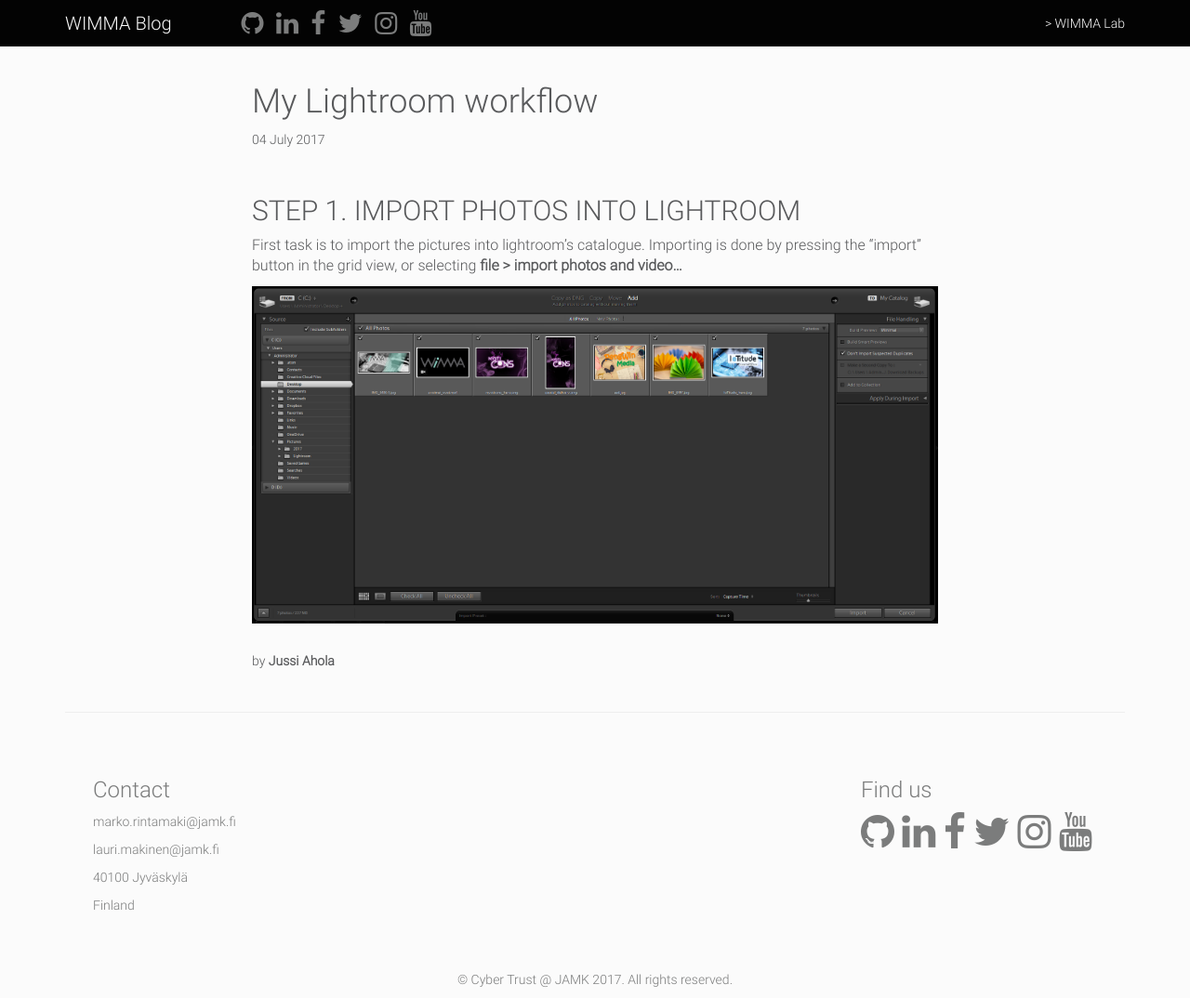
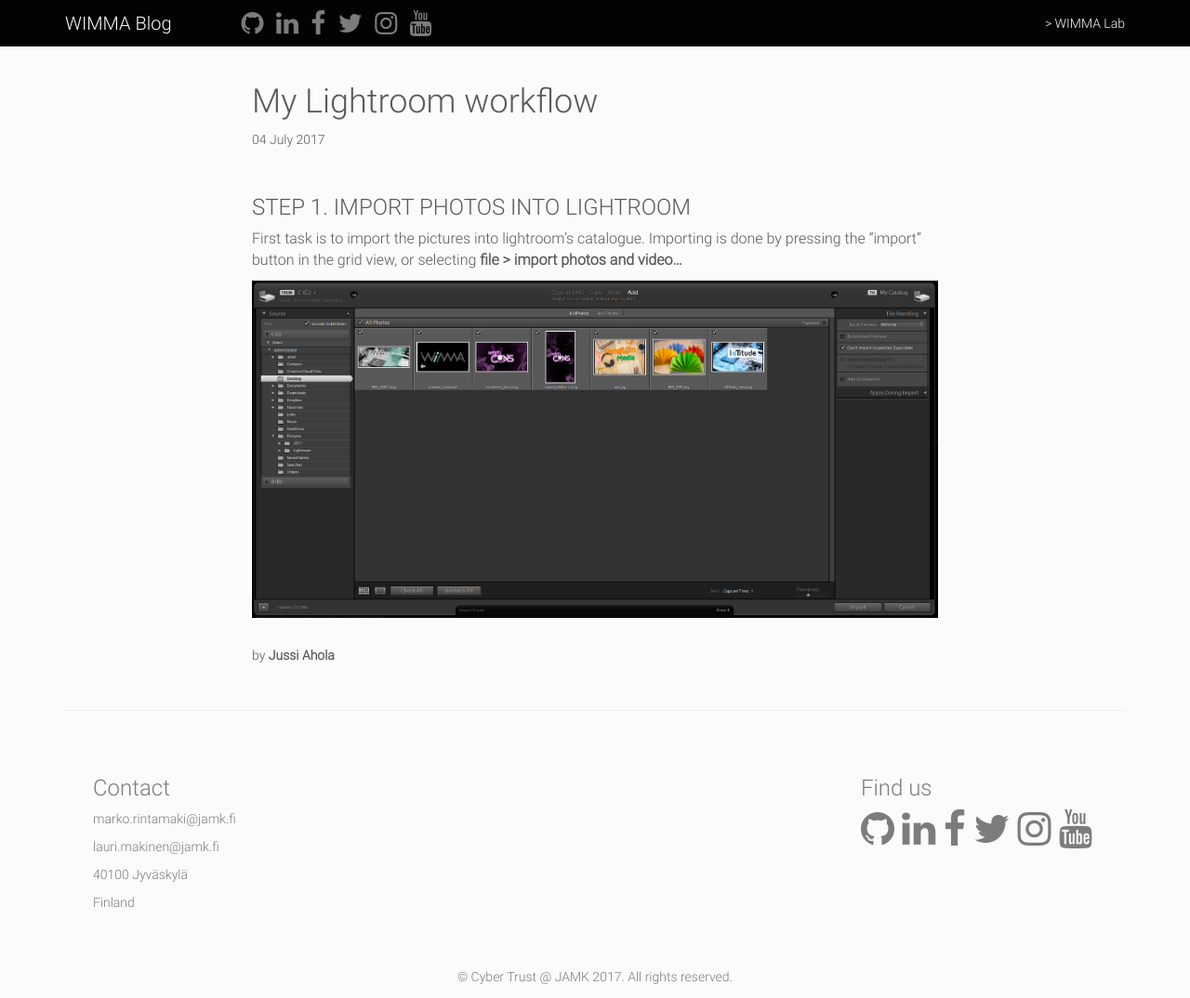
Before and after one commit to wimmalab/blog, a Jekyll site: the page built from _posts/2017-07-04-My-Lightroom-Workflow.md, in a window 1280 px wide and 1074 px high. Shown: the whole window at 93% size. Built offline with Jekyll 4.4.1, drawn with Linux system fonts in a browser that asks for light colours; nearby versions of some CDN libraries.

```diff
--- a/_posts/2017-07-04-My-Lightroom-Workflow.md
+++ b/_posts/2017-07-04-My-Lightroom-Workflow.md
@@ -7,7 +7,7 @@ image:
 author: Jussi Ahola
 ---
 
-## STEP 1. IMPORT PHOTOS INTO LIGHTROOM
+### STEP 1. IMPORT PHOTOS INTO LIGHTROOM
 First task is to import the pictures into lightroom’s catalogue. Importing is done by pressing the “import” button in the grid view, or selecting **file > import photos and video…**
 
 ![alt text]({{site.baseurl}}/img/kuva1.png)
```
